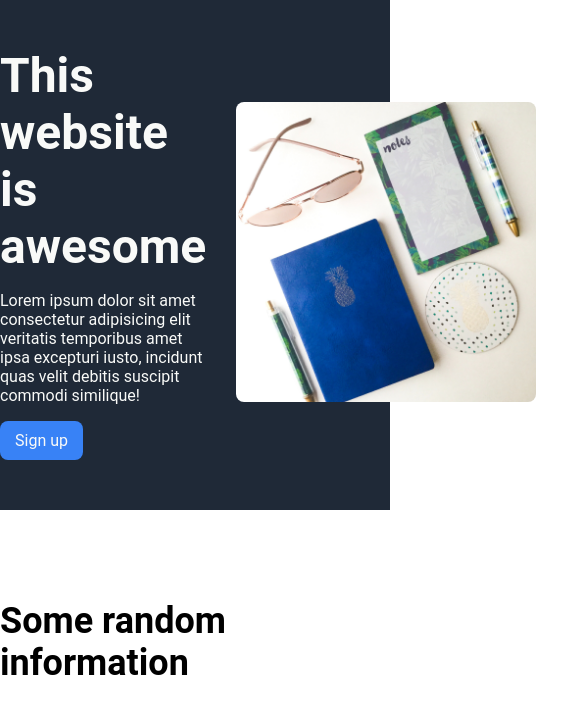
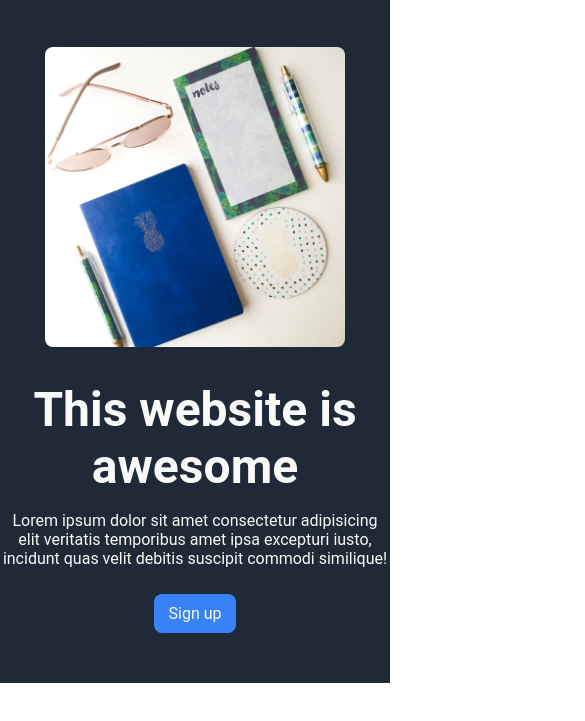
Before and after one commit to sofiapetushok/landing-page, a plain HTML site: page index.html in a window 390 px wide. Shown: the part 121-842 px from the top of the page, 585 px wide, since content can reach past the window. Drawn offline with Linux system fonts and the light colour scheme; grey boxes are pictures that could not be loaded.

Commit message:
responsive for hero section

```diff
--- a/css/style.css
+++ b/css/style.css
@@ -96,6 +96,7 @@ section {
 }
 .features{
     display: flex;
+    flex-wrap: wrap;
     justify-content: center;
     gap: 20px;
 }
@@ -203,3 +204,15 @@ ul.copyrights{
     gap: 16px;
     flex-wrap: wrap;
 }
+@media (max-width: 768px) {
+    .hero-section .container {
+        flex-direction: column-reverse;
+        text-align: center;
+        justify-content: center;
+        margin: auto;
+    }
+    .hero-section .subscribe-btn {
+        display: inline-block;
+        width: auto;
+    }
+}
```
